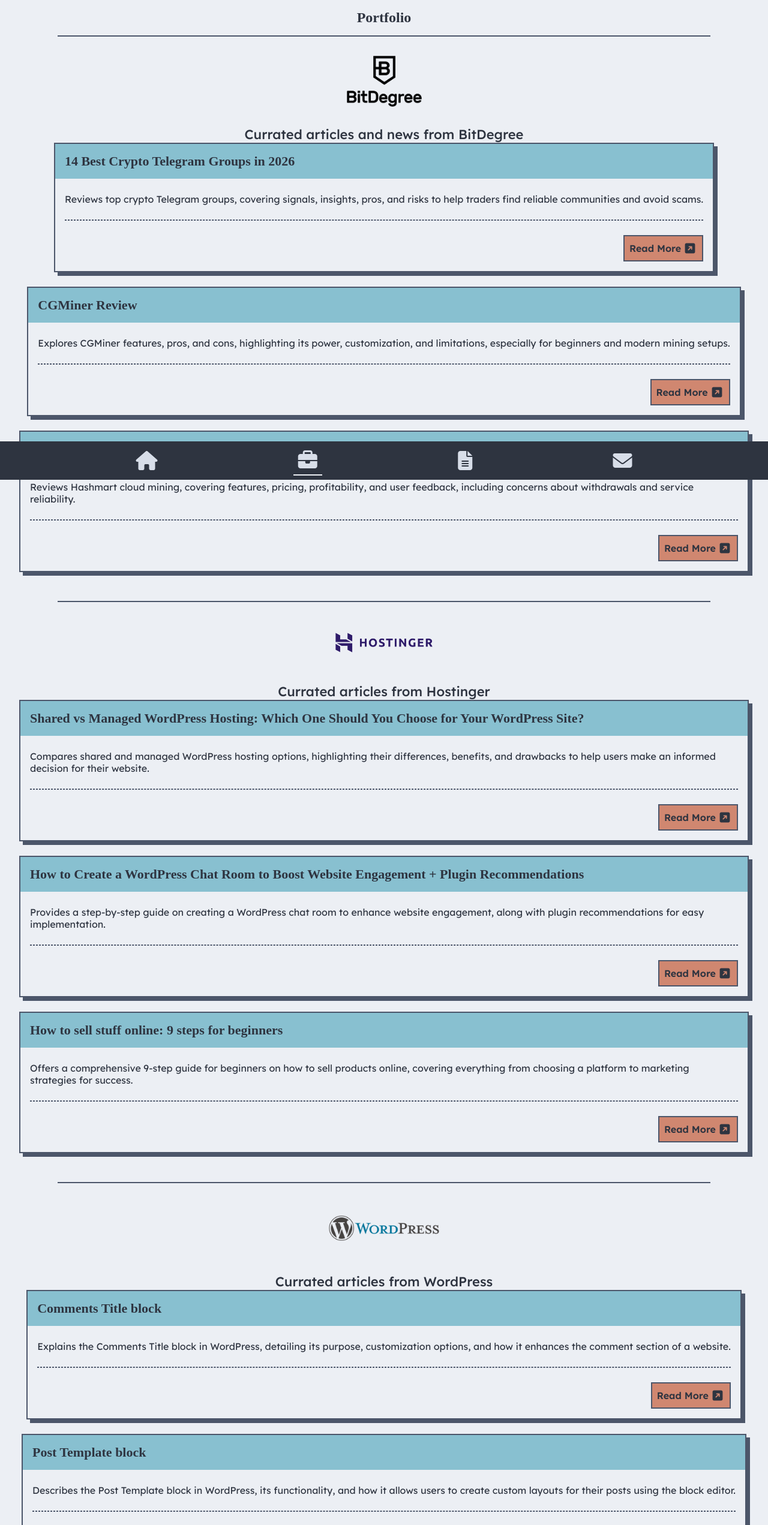
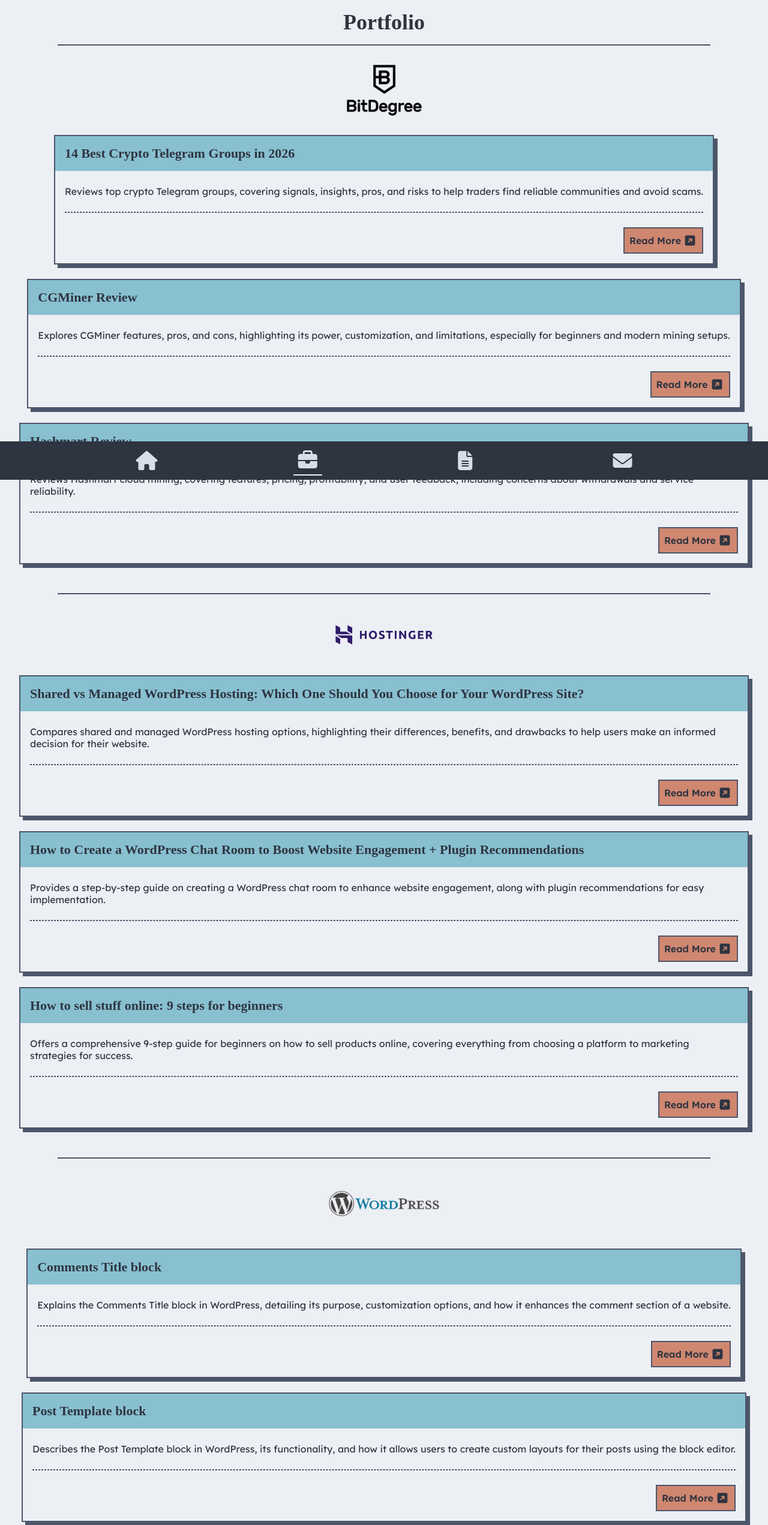
Before and after one commit to yogskr/seo-writing-portfolio, a React (Vite) app: page /portfolio in a window 1280 px wide. Shown: the top 2543 px of the page at 60% size. Built offline with nearby package versions, Linux system fonts and the light colour scheme; a web font is replaced by a local one.

Commit message:
Refactor Portfolio component structure and remove unnecessary descriptions

```diff
--- a/src/pages/portfolio/Portfolio.jsx
+++ b/src/pages/portfolio/Portfolio.jsx
@@ -8,9 +8,9 @@ import {
 
 export function Portfolio() {
   return (
-    <>
+    <div className="portfolio-container">
       <section className="portfolio-header">
-        <h2>{portfolioData.header.title}</h2>
+        <h2 className="portfolio-title">{portfolioData.header.title}</h2>
       </section>
       <section className="portfolio-content">
         <hr className="line-break" />
@@ -20,9 +20,6 @@ export function Portfolio() {
             alt={portfolioData.companies[0]}
             className="logo bitdegree-logo"
           />
-          <p className="description">
-            Currated articles and news from {portfolioData.companies[0]}
-          </p>
           {bitdegreeCard()}
         </div>
         <hr className="line-break" />
@@ -32,9 +29,6 @@ export function Portfolio() {
             alt={portfolioData.companies[1]}
             className="logo hostinger-logo"
           />
-          <p className="description">
-            Currated articles from {portfolioData.companies[1]}
-          </p>
           {hostingerCard()}
         </div>
         <hr className="line-break" />
@@ -44,12 +38,9 @@ export function Portfolio() {
             alt={portfolioData.companies[2]}
             className="logo wordpress-logo"
           />
-          <p className="description">
-            Currated articles from {portfolioData.companies[2]}
-          </p>
           {wordpressCard()}
         </div>
       </section>
-    </>
+    </div>
   );
 }
```
